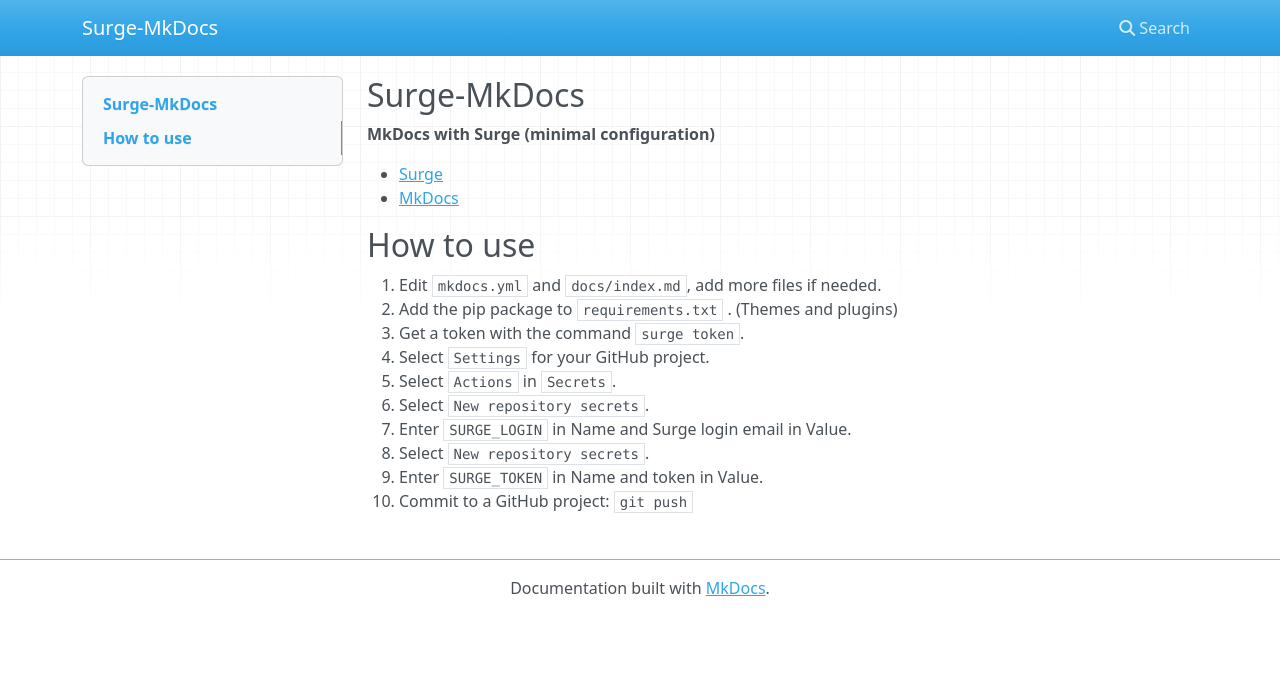
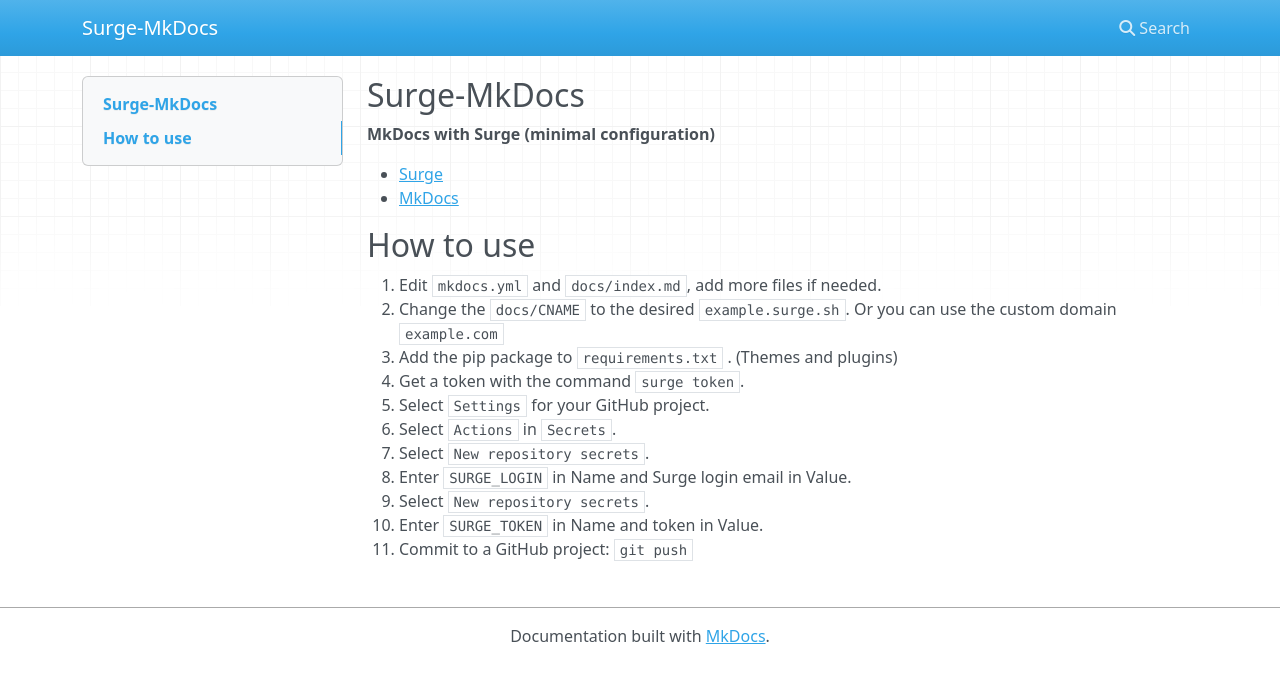
Before and after one commit to fu-sen/Surge-MkDocs, an MkDocs documentation site: the page built from docs/index.md, in a window 1280 px wide. Shown: the top 683 px of the page. Built offline with MkDocs 1.6.1, drawn with Linux system fonts in a browser that asks for light colours; nearby versions of some CDN libraries.

Commit message:
🍮 Addition to `How to use`

```diff
--- a/docs/index.md
+++ b/docs/index.md
@@ -8,12 +8,13 @@
 ## How to use
 
 1. Edit `mkdocs.yml` and `docs/index.md`, add more files if needed.
-2. Add the pip package to `requirements.txt` . (Themes and plugins)
-3. Get a token with the command `surge token`.
-4. Select `Settings` for your GitHub project.
-5. Select `Actions` in `Secrets`.
-6. Select `New repository secrets`.
-7. Enter `SURGE_LOGIN` in Name and Surge login email in Value.
-6. Select `New repository secrets`.
-9. Enter `SURGE_TOKEN` in Name and token in Value.
-10. Commit to a GitHub project: `git push`
+2. Change the `docs/CNAME` to the desired `example.surge.sh`. Or you can use the custom domain `example.com`
+3. Add the pip package to `requirements.txt` . (Themes and plugins)
+4. Get a token with the command `surge token`.
+5. Select `Settings` for your GitHub project.
+6. Select `Actions` in `Secrets`.
+7. Select `New repository secrets`.
+8. Enter `SURGE_LOGIN` in Name and Surge login email in Value.
+9. Select `New repository secrets`.
+10. Enter `SURGE_TOKEN` in Name and token in Value.
+11. Commit to a GitHub project: `git push`
```
Also changed, not shown: README.md (+10 -9 lines).
